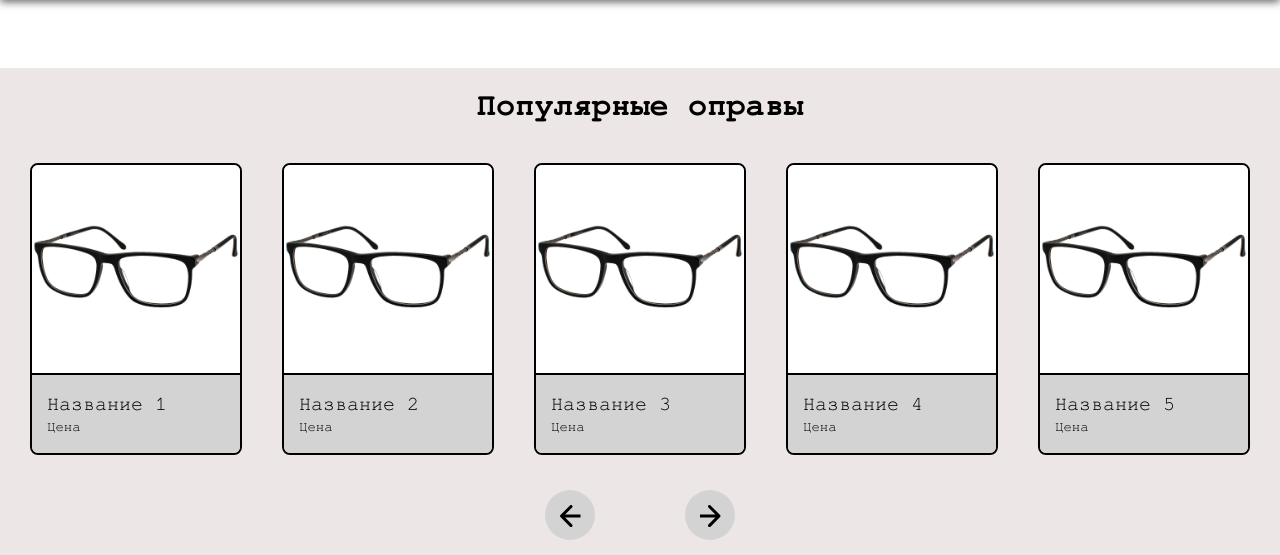
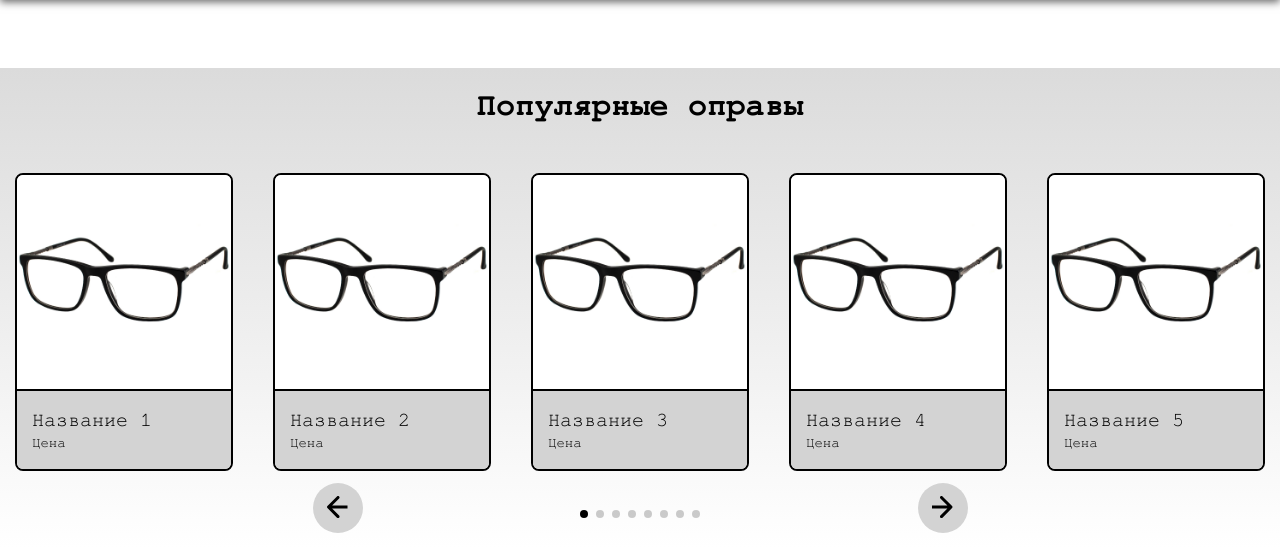
Before and after one commit to RussianCabbageSoup/lenoptica-design, a plain HTML site: page index.html in a window 1280 px wide. Shown: the part 432-987 px from the top of the page. Drawn offline with nearby package versions, Linux system fonts and the light colour scheme.

Commit message:
add swiper

```diff
--- a/css/slider.css
+++ b/css/slider.css
@@ -1,43 +1,29 @@
 .carousel__background {
-    background-color: rgb(236, 230, 230);
+    background: linear-gradient(rgb(219, 219, 219), white);
     padding: 15px 0;
-}
-
-.face__carousel {
-    display: flex;
-    flex-direction: column;
-    align-items: center;
 }
 
 .face__carousel-title {
     font-size: 32px;
     font-weight: 700;
     margin-bottom: 20px;
+    text-align: center;
 }
 
-.face__slide-box {
-    display: flex;
-    padding: 15px;
-    justify-content: space-between;
-    gap: 40px;
+.swiper-wrapper {                   /*      Доделать края   */
+    padding-top: 25px;
+}
+
+.swiper-slide {
+    background: #f0f0f0;
+    border: 2px solid black;
+    border-radius: 8px;
+    transition: all 0.3s;
     overflow: hidden;
 }
 
-.face__carousel-slide {
-    position: relative;
-    border: 2px solid black;
-    border-radius: 8px;
-    overflow: hidden;
-    transition: all 0.2s;
-    user-select: none;
-}
-
-.hidden__slide {
-    display: none;
-}
-
-.face__carousel-slide:hover {
-    transform: scale(1.05);
+.swiper-slide:hover {
+    transform: translateY(-12px) !important;;
     animation: pulse 2s infinite ease-in-out;
 }
 
@@ -53,13 +39,14 @@
     }
 }
 
-.slide__img-box {
-    border-bottom: 2px solid black;
+.slide__img {
+    object-fit: cover;
 }
 
-.slide__img-box img {
+.slide__img img {
+    display: block;
     width: 100%;
-    display: block;
+    border-bottom: 2px solid black;
 }
 
 .slide__content {
@@ -78,22 +65,43 @@
     font-size: 14px;
 }
 
-.carousel__button-box {
-    padding-top: 20px;
+.swiper__buttons-box {
     display: flex;
-    gap: 90px;
-}
-
-.carousel_button-btn {
-    width: 50px;
-    height: 50px;
-    background-color: #d3d3d3;
-    padding: 15px;
-    border-radius: 50%;
-    transition: all 0.2s;
+    justify-content: space-around;
+    align-items: center;
     user-select: none;
 }
 
-.carousel_button-btn:hover {
+.swiper-button-next, .swiper-button-prev {
+    position: relative !important;
+    margin-top: 12px !important;
+    z-index: 10;
+    padding: 25px;
+    width: 50px;
+    height: 50px;
+    border-radius: 50%;
+    background-color: #d3d3d3;
+    transition: all 0.2s;
+}
+
+.swiper-button-next:hover,
+.swiper-button-prev:hover {
     background-color: #858585;
 }
+
+.swiper-button-next:active,
+.swiper-button-prev:active {
+    transform: scale(0.9);
+}
+
+.swiper-button-prev::after {
+    display: none;
+}
+
+.swiper-button-next::after {
+    display: none;
+}
+
+.swiper-pagination-bullet-active {
+    background: black !important;
+}
--- a/index.html
+++ b/index.html
@@ -7,6 +7,7 @@
     <title>ЛенОптика</title>
     <link rel="shortcut icon" href="ico/logo.ico" type="image/x-icon">
     <link rel="stylesheet" href="css/index.css">
+    <link rel="stylesheet" href="https://cdn.jsdelivr.net/npm/swiper@11/swiper-bundle.min.css" />
 </head>
 
 <body>
@@ -64,76 +65,76 @@
                     </div>
                     <div class="carousel__background">
                         <div class="container">
-                            <div class="face__carousel">
-                                <h2 class="face__carousel-title">Популярные оправы</h2>
-                                <div class="face__slide-box" id="carousel">
-                                    <a class="face__carousel-slide" href="#">
-                                        <div class="slide__img-box">
-                                            <img src="images/glass.jpg" alt="оправа">
+                            <h2 class="face__carousel-title">Популярные оправы</h2>
+
+                            <div class="swiper Carousel">
+                                <div class="swiper-wrapper">
+                                    <a class="swiper-slide" href="#">
+                                        <div class="slide__img">
+                                            <img src="images/glass.jpg" alt="">
                                         </div>
                                         <div class="slide__content">
                                             <div class="slide__content-title">Название 1</div>
                                             <div class="slide__content-price">Цена</div>
                                         </div>
                                     </a>
-                                    <a class="face__carousel-slide" href="#">
-                                        <div class="slide__img-box">
-                                            <img src="images/glass.jpg" alt="оправа">
+                                    <a class="swiper-slide" href="#">
+                                        <div class="slide__img">
+                                            <img src="images/glass.jpg" alt="">
                                         </div>
                                         <div class="slide__content">
                                             <div class="slide__content-title">Название 2</div>
                                             <div class="slide__content-price">Цена</div>
                                         </div>
                                     </a>
-                                    <a class="face__carousel-slide" href="#">
-                                        <div class="slide__img-box">
-                                            <img src="images/glass.jpg" alt="оправа">
+                                    <a class="swiper-slide" href="#">
+                                        <div class="slide__img">
+                                            <img src="images/glass.jpg" alt="">
                                         </div>
                                         <div class="slide__content">
                                             <div class="slide__content-title">Название 3</div>
                                             <div class="slide__content-price">Цена</div>
                                         </div>
                                     </a>
-                                    <a class="face__carousel-slide" href="#">
-                                        <div class="slide__img-box">
-                                            <img src="images/glass.jpg" alt="оправа">
+                                    <a class="swiper-slide" href="#">
+                                        <div class="slide__img">
+                                            <img src="images/glass.jpg" alt="">
                                         </div>
                                         <div class="slide__content">
                                             <div class="slide__content-title">Название 4</div>
                                             <div class="slide__content-price">Цена</div>
                                         </div>
                                     </a>
-                                    <a class="face__carousel-slide" href="#">
-                                        <div class="slide__img-box">
-                                            <img src="images/glass.jpg" alt="оправа">
+                                    <a class="swiper-slide" href="#">
+                                        <div class="slide__img">
+                                            <img src="images/glass.jpg" alt="">
                                         </div>
                                         <div class="slide__content">
                                             <div class="slide__content-title">Название 5</div>
                                             <div class="slide__content-price">Цена</div>
                                         </div>
                                     </a>
-                                    <!-- Пока невидимы должны быть -->
-                                    <a class="face__carousel-slide" href="#">
-                                        <div class="slide__img-box">
-                                            <img src="images/glass.jpg" alt="оправа">
+                                    <a class="swiper-slide" href="#">
+                                        <div class="slide__img">
+                                            <img src="images/glass.jpg" alt="">
                                         </div>
                                         <div class="slide__content">
                                             <div class="slide__content-title">Название 6</div>
                                             <div class="slide__content-price">Цена</div>
                                         </div>
                                     </a>
-                                    <a class="face__carousel-slide" href="#">
-                                        <div class="slide__img-box">
-                                            <img src="images/glass.jpg" alt="оправа">
+                                    <a class="swiper-slide" href="#">
+                                        <div class="slide__img">
+                                            <img src="images/glass.jpg" alt="">
                                         </div>
                                         <div class="slide__content">
                                             <div class="slide__content-title">Название 7</div>
                                             <div class="slide__content-price">Цена</div>
                                         </div>
                                     </a>
-                                    <a class="face__carousel-slide" href="#">
-                                        <div class="slide__img-box">
-                                            <img src="images/glass.jpg" alt="оправа">
+                                    <a class="swiper-slide" href="#">
+                                        <div class="slide__img">
+                                            <img src="images/glass.jpg" alt="">
                                         </div>
                                         <div class="slide__content">
                                             <div class="slide__content-title">Название 8</div>
@@ -141,15 +142,17 @@
                                         </div>
                                     </a>
                                 </div>
-                                <div class="carousel__button-box">
-                                    <div class="carousel_button-btn" id="prev">
+                                <div class="swiper-pagination"></div>
+                                <div class="swiper__buttons-box">
+                                    <div class="swiper-button-prev">
                                         <img src="images/Arrow1.svg" alt="">
                                     </div>
-                                    <div class="carousel_button-btn" id="next">
+                                    <div class="swiper-button-next">
                                         <img src="images/Arrow2.svg" alt="">
                                     </div>
                                 </div>
                             </div>
+
                         </div>
                     </div>
                 </div>
@@ -158,7 +161,8 @@
     </div>
     </div>
 
-    <script src="js/main.js"></script>
+    <script src="https://cdn.jsdelivr.net/npm/swiper@11/swiper-bundle.min.js"></script>
+    <script type="module" src="js/main.js"></script>
 </body>
 
 </html>
--- a/js/carousel.js
+++ b/js/carousel.js
@@ -0,0 +1,20 @@
+export const initCarousel = () => {
+    new Swiper('.Carousel', {
+        slidesPerView: 5,
+        spaceBetween: 40,
+        navigation: {
+            nextEl: '.swiper-button-next',
+            prevEl: '.swiper-button-prev',
+        },
+        pagination: {
+            el: '.swiper-pagination',
+            clickable: true,
+        },
+        loop: true,
+        breakpoints: {
+            320: { slidesPerView: 1 },
+            640: { slidesPerView: 2 },
+            1024: { slidesPerView: 5 }
+        }
+    });
+}
--- a/js/main.js
+++ b/js/main.js
@@ -1,54 +1,5 @@
-const carousel = document.getElementById('carousel');
-const prevBtn = document.getElementById('prev');
-const nextBtn = document.getElementById('next');
+import { initCarousel } from "./carousel.js";
 
-let currentIndex = 0;
-const slides = document.querySelectorAll('.face__carousel-slide');
-const totalSlides = slides.length;
-let slidesToShow = 5;
-let slidesArray = [];
-
-function cloneSlides() {
-    carousel.innerHTML = '';
-
-    slidesArray = Array.from(slides);
-}
-
-function updateCarousel() {
-    // Скрываем/показываем слайды
-    slides.forEach((slide, index) => {
-        if (index >= currentIndex && index < currentIndex + slidesToShow) {
-            slide.style.display = ''; // Показываем
-            slide.style.opacity = '1';
-        } else {
-            slide.style.display = 'none'; // Скрываем
-            slide.style.opacity = '0';
-        }
-    });
-}
-
-// Инициализация
-if (totalSlides > slidesToShow) {
-    updateCarousel();
-
-    // Кнопка "Вперед"
-    nextBtn.addEventListener('click', () => {
-        if (currentIndex < totalSlides - slidesToShow) {
-            currentIndex++;
-            updateCarousel();
-        }
-    });
-
-    // Кнопка "Назад"
-    prevBtn.addEventListener('click', () => {
-        if (currentIndex > 0) {
-            currentIndex--;
-            updateCarousel();
-        }
-    });
-} else {
-    // Если слайдов меньше 5, показываем все
-    slides.forEach(slide => slide.style.display = '');
-    prevBtn.style.display = 'none';
-    nextBtn.style.display = 'none';
-}
+document.addEventListener('DOMContentLoaded', () => {
+    initCarousel();
+});
```
